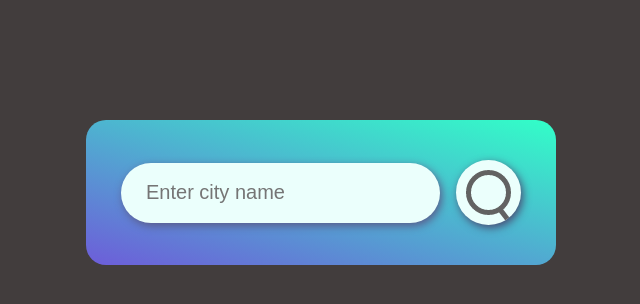
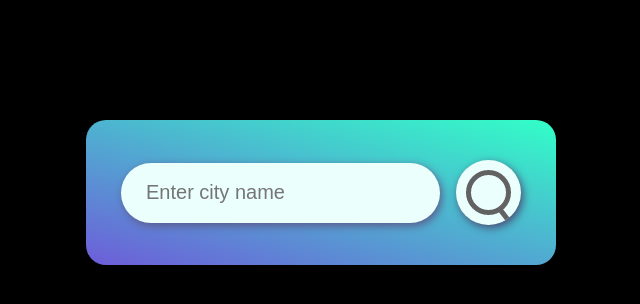
Before and after one commit to tanishka0123/Weather-, a plain HTML site: page index.html in a window 1280 px wide. Shown: the whole page, without its empty margins (319-959 px from the left). Drawn offline with Linux system fonts and the light colour scheme.

Commit message:
Update style.css

```diff
--- a/style.css
+++ b/style.css
@@ -6,7 +6,7 @@
 }
 
 body{
-    background-color: #423d3d;
+    background-color: black;
 }
 
 .card{
```
